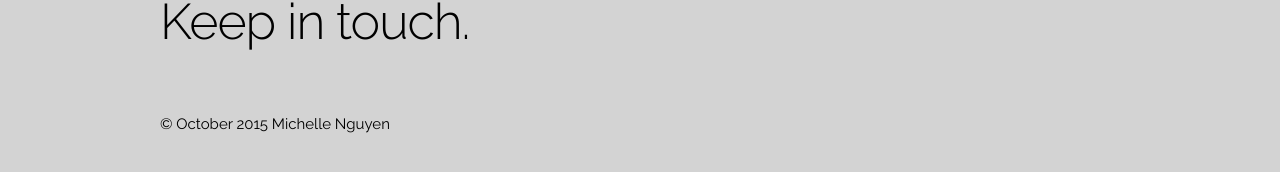
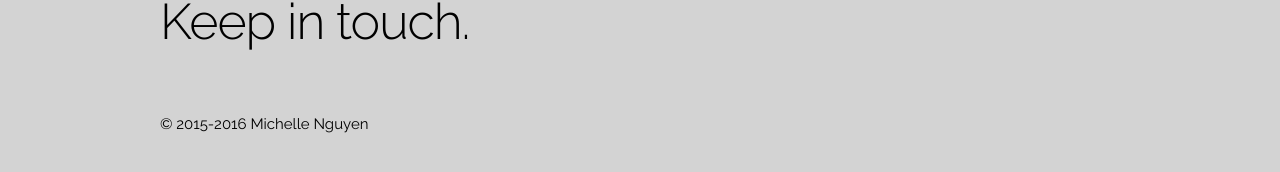
Before and after one commit to nguyenm9/nguyenm9.github.io, a Jekyll site: the page built from index.html, in a window 1280 px wide and 900 px high, scrolled down 3003 px. Shown: the part 638-810 px from the top of the window. Built offline with Jekyll 4.4.1, drawn with Linux system fonts in a browser that asks for light colours; nearby versions of some CDN libraries; Markdown is read by kramdown in place of the engine named in the settings.

Commit message:
footer update

```diff
--- a/_includes/footer.html
+++ b/_includes/footer.html
@@ -1 +1 @@
-<section id="footer" class="footer u-full-width"><div class="container"><h1 class="footer-header">Keep in touch.</h1><div class="row"><div class="footer-left five columns"><p>&copy; October 2015 Michelle Nguyen</p></div><div class="footer-right seven columns"><ul class="social-icons"><li><a href="http://linkedin.com/in/nguyenm9"><i class="fa fa-linkedin-square fa-5x"></i></a></li><li><a href="http://facebook.com/michelle.nguyen.3192"><i class="fa fa-facebook-square fa-5x"></i></a></li><li><a href="http://github.com/nguyenm9"><i class="fa fa-github-alt fa-5x"></i></a></li></ul></div></div></div></section>
+<section id="footer" class="footer u-full-width"><div class="container"><h1 class="footer-header">Keep in touch.</h1><div class="row"><div class="footer-left five columns"><p>&copy; 2015-2016 Michelle Nguyen</p></div><div class="footer-right seven columns"><ul class="social-icons"><li><a href="http://linkedin.com/in/nguyenm9"><i class="fa fa-linkedin-square fa-5x"></i></a></li><li><a href="http://facebook.com/michelle.nguyen.3192"><i class="fa fa-facebook-square fa-5x"></i></a></li><li><a href="http://github.com/nguyenm9"><i class="fa fa-github-alt fa-5x"></i></a></li></ul></div></div></div></section>
--- a/_jadefiles/footer.jade
+++ b/_jadefiles/footer.jade
@@ -4,7 +4,7 @@ section(id="footer" class="footer u-full-width")
 
 		.row
 			div(class="footer-left five columns")
-				p &copy; October 2015 Michelle Nguyen
+				p &copy; 2015-2016 Michelle Nguyen
 
 
 			div(class="footer-right seven columns")
```
